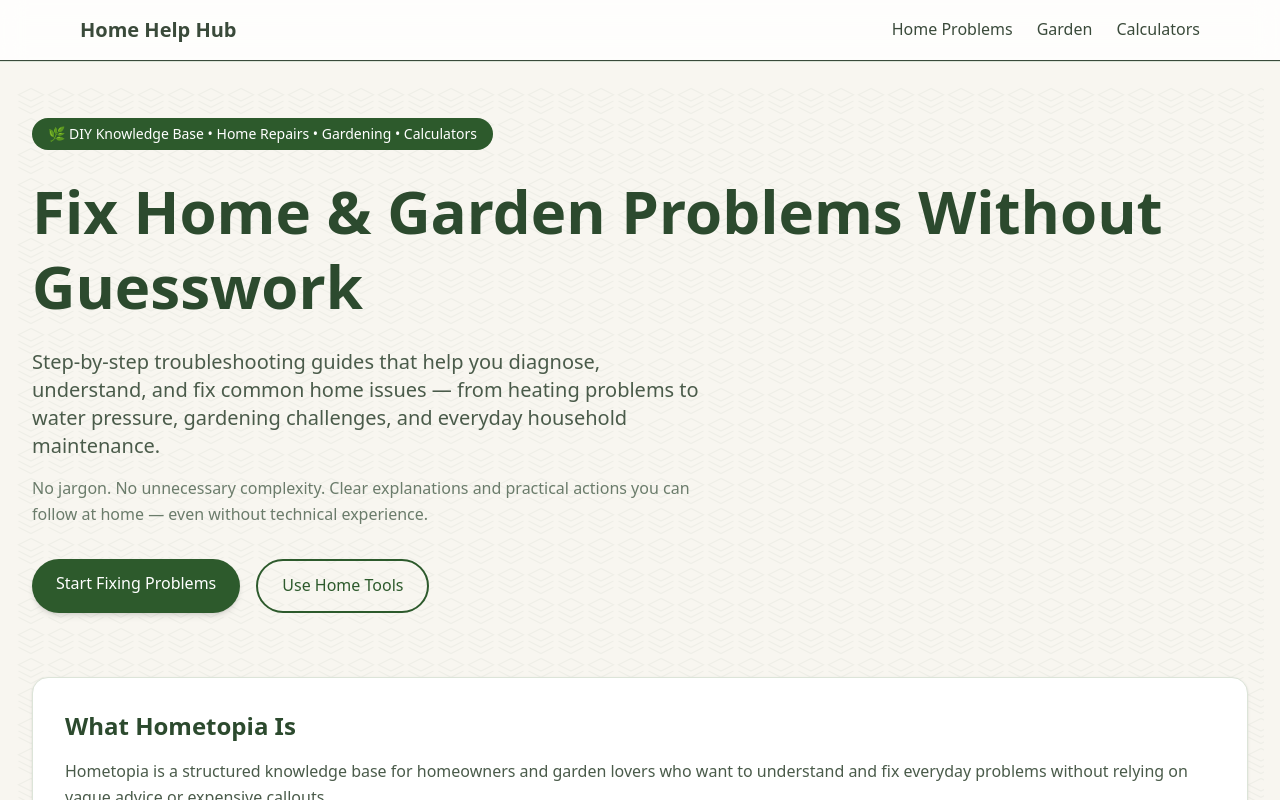
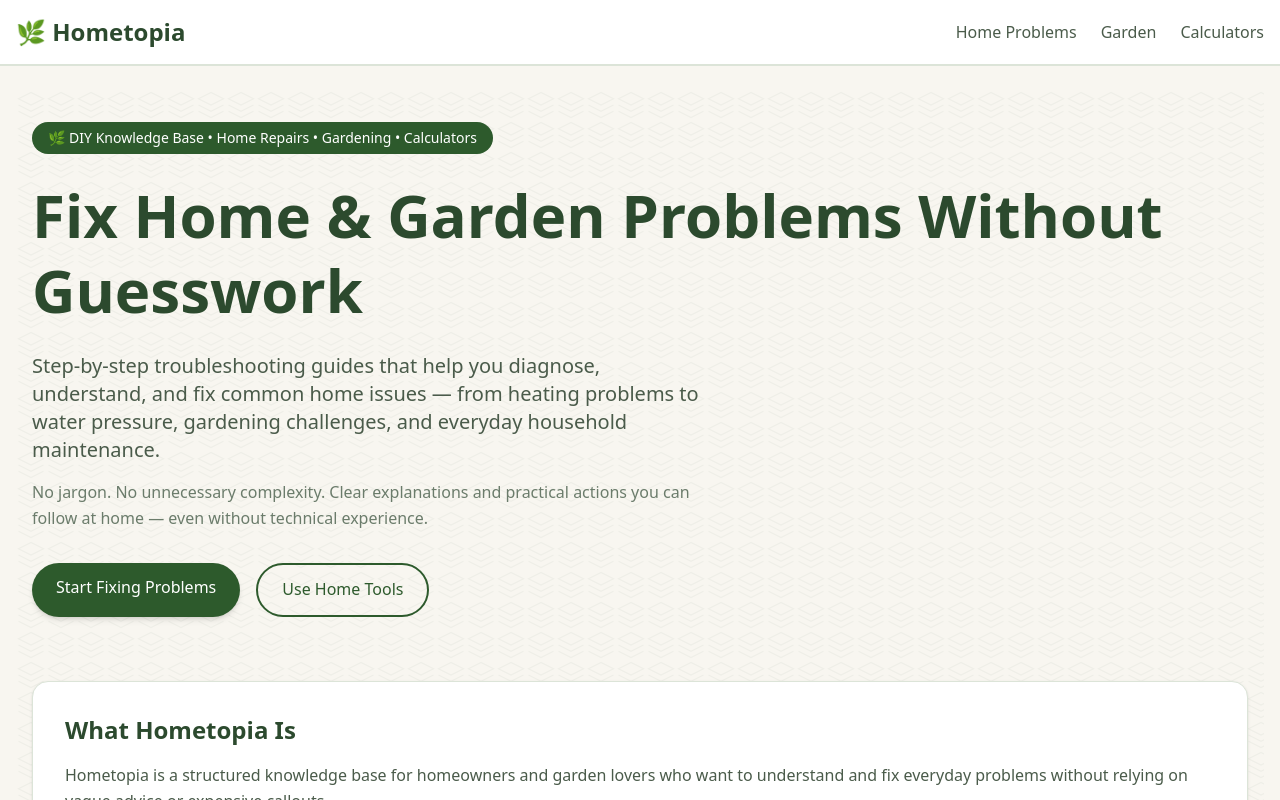
Before and after one commit to MikolajRz/home-help-hub, a Next.js app: page / in a window 1280 px wide. Shown: the top 800 px of the page. Built offline with nearby package versions, Linux system fonts and the light colour scheme; no server answers.

Commit message:
Small changes

```diff
--- a/components/Footer.tsx
+++ b/components/Footer.tsx
@@ -69,7 +69,7 @@ export default function Footer() {
                 </Link>
               </li>
               <li>
-                <Link href="/terms" className="text-[#4a5b4a] hover:text-[#2d5a2c] transition">
+                <Link href="/terms-of-use" className="text-[#4a5b4a] hover:text-[#2d5a2c] transition">
                   Terms of Use
                 </Link>
               </li>
--- a/components/Header.tsx
+++ b/components/Header.tsx
@@ -2,27 +2,43 @@ import Link from "next/link";
 
 export default function Header() {
   return (
-    <header className="border-b">
-      <div className="mx-auto max-w-6xl px-4 py-4 flex items-center justify-between">
+    <header className="border-b border-[#dce4d8] bg-white">
+      <div className="max-w-7xl mx-auto px-4 py-4 flex items-center justify-between flex-wrap gap-4">
+
+        {/* LOGO */}
         <Link
           href="/"
-          className="text-xl font-bold"
+          className="text-2xl font-bold text-[#2c4a2e] hover:text-[#2d5a2c] transition-colors"
         >
-          Home Help Hub
+          🌿 Hometopia
         </Link>
 
+        {/* NAVIGATION */}
         <nav>
-          <ul className="flex gap-6">
+          <ul className="flex flex-wrap gap-6 text-sm md:text-base">
             <li>
-              <Link href="/categories/home-problems">Home Problems</Link>
+              <Link
+                href="/categories/home-problems"
+                className="text-[#4a5b4a] hover:text-[#2d5a2c] transition-colors font-medium"
+              >
+                Home Problems
+              </Link>
             </li>
-
             <li>
-              <Link href="/categories/garden-problems">Garden</Link>
+              <Link
+                href="/categories/garden-problems"
+                className="text-[#4a5b4a] hover:text-[#2d5a2c] transition-colors font-medium"
+              >
+                Garden
+              </Link>
             </li>
-
             <li>
-              <Link href="/categories/home-calculators">Calculators</Link>
+              <Link
+                href="/categories/home-calculators"
+                className="text-[#4a5b4a] hover:text-[#2d5a2c] transition-colors font-medium"
+              >
+                Calculators
+              </Link>
             </li>
           </ul>
         </nav>
```
